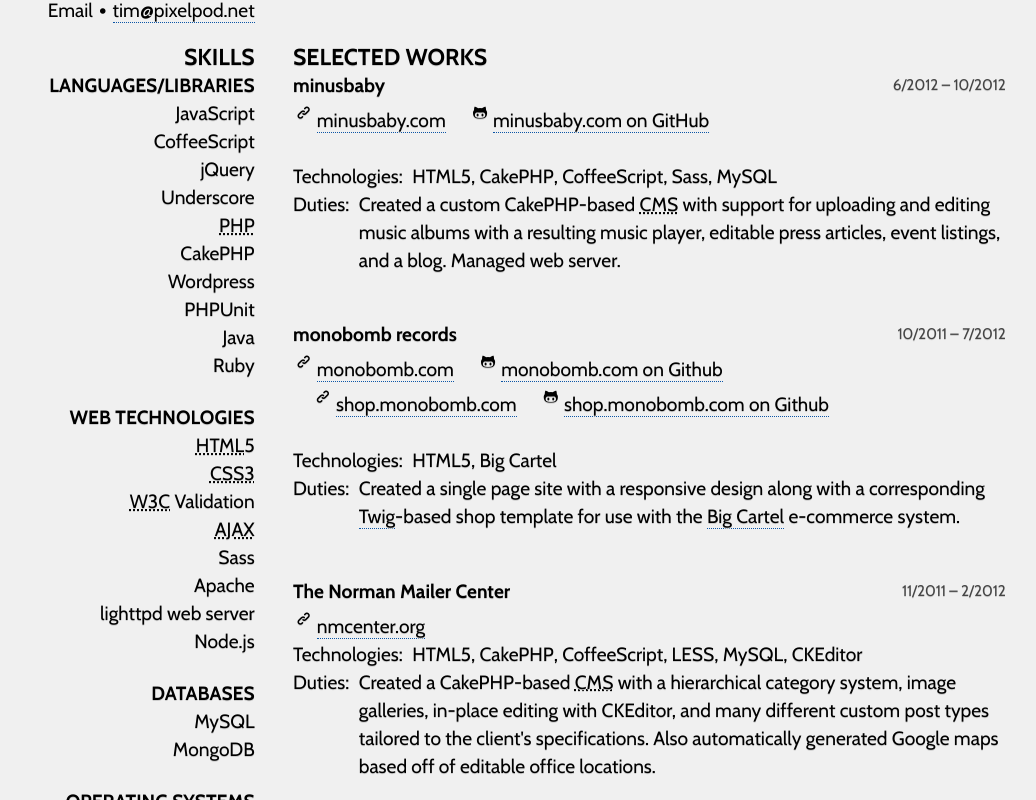
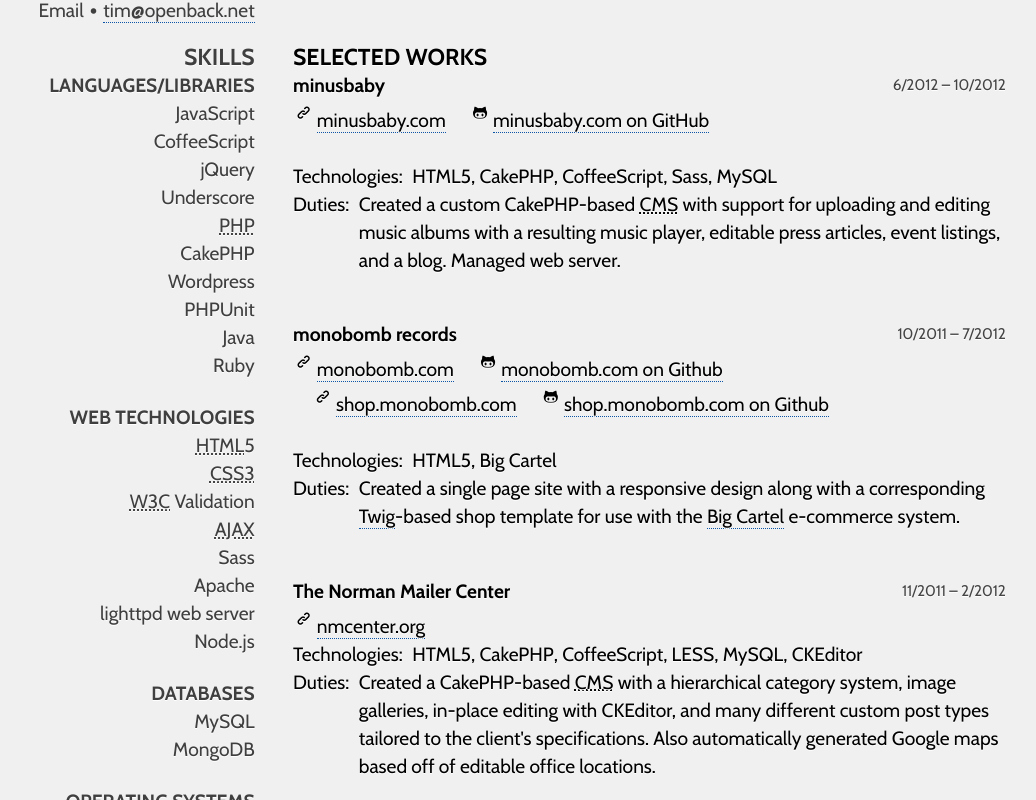
Before and after one commit to openback/resume, a plain HTML site: page index.html in a window 1280 px wide. Shown: the part 135-935 px from the top of the page, without its empty margins (125-1161 px from the left). Drawn offline with nearby package versions, Linux system fonts and the light colour scheme.

Commit message:
Consistency issues and tamed left column.

```diff
--- a/index.html
+++ b/index.html
@@ -30,7 +30,7 @@
 						<dt>LinkedIn</dt><dd><a href="http://www.linkedin.com/in/timothycaraballo">timothycaraballo</a></dd>
 						<dt>Twitter</dt><dd><a href="http://twitter.com/openback">openback</a></dd>
 						<dt>Instagram</dt><dd><a href="http://instagram.com/openback">openback</a></dd>
-						<dt>Email</dt><dd><a class="email" href="mailto:tim@pixelpod.net">tim@pixelpod.net</a></dd>
+						<dt>Email</dt><dd><a class="email" href="mailto:tim@openback.net">tim@openback.net</a></dd>
 					</dl>
 				</nav>
 			</header>
--- a/sass/_base.scss
+++ b/sass/_base.scss
@@ -12,7 +12,7 @@
 $textColor:  black;
 $backgroundColor: #f0f0f0;
 $leftColumnBackground: #f0f0f0;
-$leftColumnText: black;
+$leftColumnText: #3f3f3f;
 
 @mixin easyclearfix {
 	display: inline-block;
--- a/sass/style.scss
+++ b/sass/style.scss
@@ -22,7 +22,7 @@
     font-size: 100%;
     line-height: 100%;
     color: $textColor;
-    text-shadow: 0px 1px 0px #ccc;
+    text-shadow: 0px 1px 0px #fff;
     background-color: $backgroundColor;
 
 	> article,
@@ -44,15 +44,12 @@
 		color: black;
 		border-bottom: 1px dotted $obLightBlue;
 		text-decoration: none;
+		-webkit-tap-highlight-color: #fff;
 	}
 
 	&:hover,
 	&:active {
 		color: $obLightBlue;
-	}
-
-	&:link {
-		-webkit-tap-highlight-color: #fff;
 	}
 }
 
@@ -130,6 +127,10 @@
 				content: '\2219';
 				margin: 0 0.2em;
 			}
+		}
+
+		a {
+			@include link-colors($leftColumnText, $obLightBlue, $obLightBlue, $leftColumnText, $obLightBlue);
 		}
 	}
 
```
Also changed, not shown: stylesheets/print.css, stylesheets/style.css.
